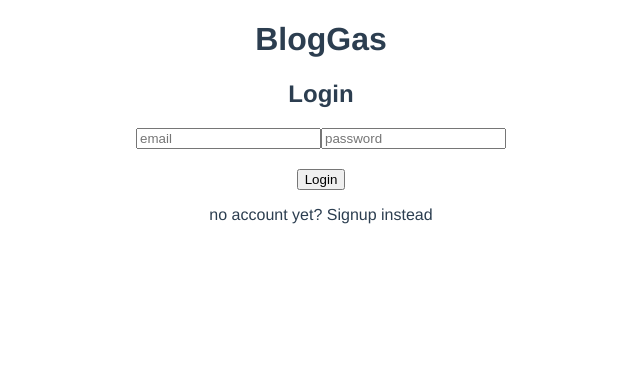
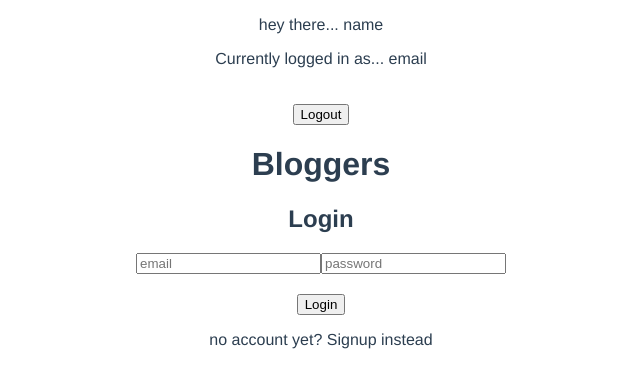
Before and after one commit to thabo-div2/lc_studios_blogs, a Vue app: page / in a window 1280 px wide. Shown: the top 388 px of the page, without its empty margins (319-959 px from the left). Built offline with nearby package versions, Linux system fonts and the light colour scheme; no server answers.

Commit message:
pulled from developer

```diff
--- a/src/App.vue
+++ b/src/App.vue
@@ -1,6 +1,16 @@
 <template>
+	<Navbar />
 	<router-view />
 </template>
+
+<script>
+import Navbar from "@/components/Navbar.vue";
+export default {
+	components: {
+		Navbar,
+	},
+};
+</script>
 
 <style lang="scss">
 #app {
--- /dev/null
+++ b/src/components/Navbar.vue
@@ -0,0 +1,30 @@
+<template>
+  <nav>
+    <div>
+      <p>hey there... name</p>
+      <p class="email">Currently logged in as... email</p>
+    </div>
+    <button @click="handleClick">Logout</button>
+  </nav>
+</template>
+
+<script>
+import useLogout from "../composables/useLogout";
+
+export default {
+  setup() {
+    const { logout, error } = useLogout();
+
+    const handleClick = async () => {
+      await logout();
+      if (!error.value) {
+        console.log("user logged out");
+      }
+    };
+
+    return { handleClick };
+  },
+};
+</script>
+
+<style></style>
--- /dev/null
+++ b/src/composables/useLogout.js
@@ -0,0 +1,20 @@
+import { ref } from "@vue/reactivity";
+import { projectAuth } from "../firebase/config";
+
+const error = ref(null);
+
+const logout = async () => {
+  error.value = null;
+  try {
+    await projectAuth.signOut();
+  } catch (err) {
+    console.log(err.message);
+    error.value = err.message;
+  }
+};
+
+const useLogout = () => {
+  return { logout, error };
+};
+
+export default useLogout;
--- a/src/views/Home.vue
+++ b/src/views/Home.vue
@@ -1,6 +1,6 @@
 <template>
 	<div class="home">
-		<h1>BlogGas</h1>
+		<h1>Bloggers</h1>
 
 		<div v-if="showLogin">
 			<h2>Login</h2>
@@ -25,9 +25,11 @@ import Signup from "../components/Signup.vue";
 import Login from "../components/Login.vue";
 import { ref } from "@vue/reactivity";
 
+import Navbar from "../components/Navbar.vue";
+
 export default {
 	name: "Home",
-	components: { Signup, Login },
+	components: { Signup, Login, Navbar },
 	setup() {
 		const showLogin = ref(true);
 
```
Also changed, not shown: 1 other file (tests, documents, lock files or other folders).
